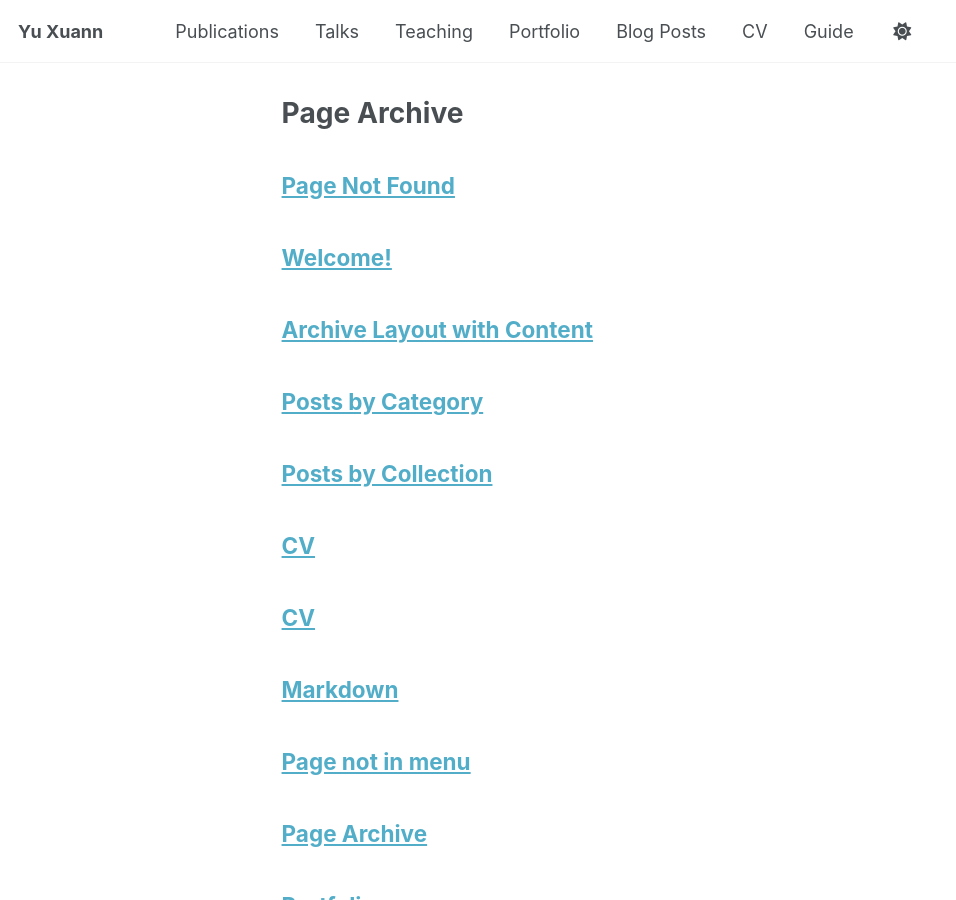
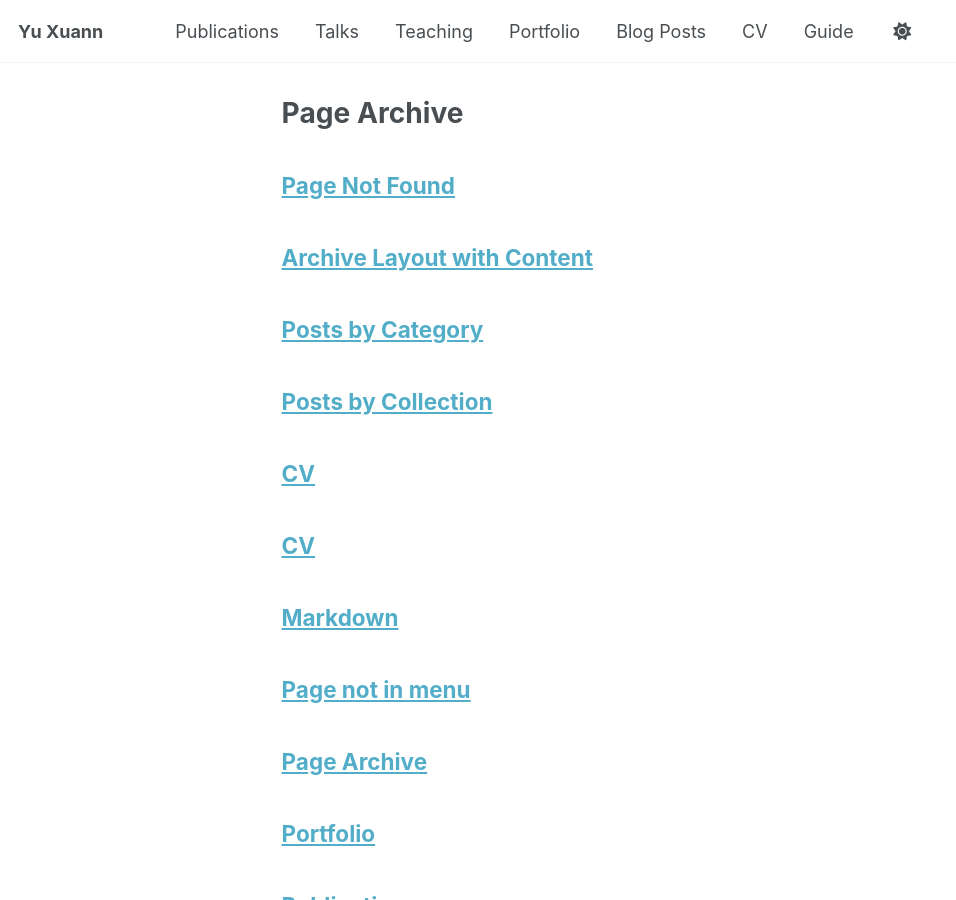
Before and after one commit to Yu-Xuann/Yu-Xuann.github.io, a Jekyll site: the page built from _pages/page-archive.html, in a window 1280 px wide and 900 px high. Shown: the whole window, without its empty margins (0-956 px from the left). Built offline with Jekyll 4.4.1, drawn with Linux system fonts in a browser that asks for light colours; a script that is not in the unit is left out.

Commit message:
Update about.md

```diff
--- a/_pages/about.md
+++ b/_pages/about.md
@@ -1,14 +1,9 @@
----
 
 permalink: /
 author_profile: true
 redirect_from:
   - /about/
   - /about.html
-
----
-
-# Welcome!
 
 Hi, I am **Yuxuan Jiang (蒋宇轩)**
 
@@ -20,7 +15,6 @@ During my undergraduate studies, I have worked on:
 
 I am now applying to pursue graduate studies, with a research focus on **integrated circuits (IC design)**.
 
----
 
 ## Research Interests
 - Electromagnetic metamaterials & metasurfaces
@@ -28,7 +22,6 @@ I am now applying to pursue graduate studies, with a research focus on **integra
 - Computer vision & AI for image processing
 - Integrated circuit design
 
----
 
 ## Contact
 -  Email: *yxjiang04@163.com*
```
